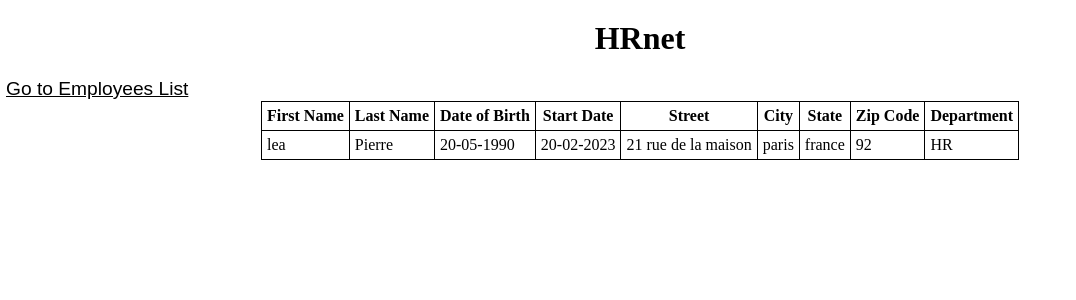
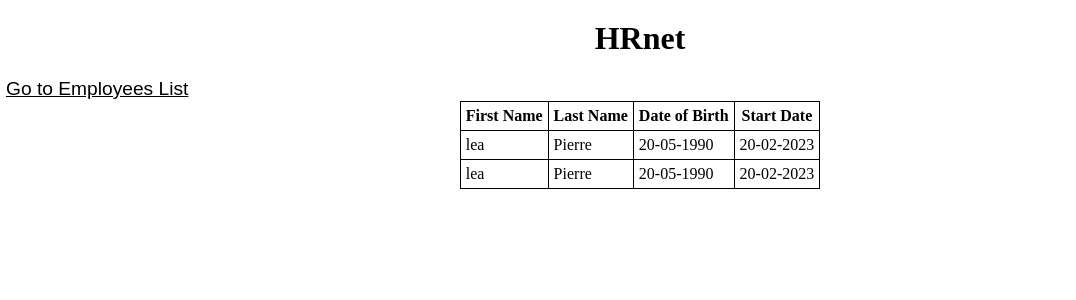
Before and after one commit to Nellylie/hrnet, a React (Create React App) app: page /#/employees in a window 1280 px wide. Shown: the top 300 px of the page, without its empty margins (0-1076 px from the left). Built offline with nearby package versions, Linux system fonts and the light colour scheme.

Commit message:
fix(): ajout nouvelle données

```diff
--- a/src/modules/tables/Tables.jsx
+++ b/src/modules/tables/Tables.jsx
@@ -4,21 +4,19 @@ import { useSelector } from 'react-redux';
 
 function DataTable() {
     const data = useSelector(state => state.form.formData);
-    console.log("dd", data);
+    console.log("Data for table:", data);
+
     const columns = React.useMemo(
         () => [
             { Header: 'First Name', accessor: 'firstName' },
             { Header: 'Last Name', accessor: 'lastName' },
             { Header: 'Date of Birth', accessor: 'dateOfBirth' },
             { Header: 'Start Date', accessor: 'dateStart' },
-            { Header: 'Street', accessor: 'address.street' },
-            { Header: 'City', accessor: 'address.city' },
-            { Header: 'State', accessor: 'address.state' },
-            { Header: 'Zip Code', accessor: 'address.zipCode' },
-            { Header: 'Department', accessor: 'department' },
         ],
-        []
+        [data]
     );
+
+    const tableInstance = useTable({ columns, data });
 
     const {
         getTableProps,
@@ -26,7 +24,7 @@ function DataTable() {
         headerGroups,
         rows,
         prepareRow,
-    } = useTable({ columns, data });
+    } = tableInstance;
 
     return (
         <div className="tableContainer">
@@ -45,9 +43,9 @@ function DataTable() {
                         prepareRow(row);
                         return (
                             <tr {...row.getRowProps()}>
-                                {row.cells.map(cell => {
-                                    return <td {...cell.getCellProps()} className="td">{cell.render('Cell')}</td>;
-                                })}
+                                {row.cells.map(cell => (
+                                    <td {...cell.getCellProps()} className="td">{cell.render('Cell')}</td>
+                                ))}
                             </tr>
                         );
                     })}
--- a/src/reduxsection/reducerForm.js
+++ b/src/reduxsection/reducerForm.js
@@ -3,10 +3,8 @@ import { FORM } from "./typeForm";
 const initialState = {
     formData: [{firstName: "lea", lastName: "Pierre", dateOfBirth: "20-05-1990",
     dateStart: "20-02-2023",
-    address: {street:"21 rue de la maison",
-        city:"paris",
-        state:"france",
-        zipCode:"92" },
+    department: "HR"}, {firstName: "lea", lastName: "Pierre", dateOfBirth: "20-05-1990",
+    dateStart: "20-02-2023",
     department: "HR"}]
 };
 
@@ -14,7 +12,7 @@ const formReducer = (state = initialState, action) => {
     switch (action.type) {
         case FORM:
             console.log('Form Data:', action.payload);
-            return { ...state, formData: action.payload };
+            return { ...state, formData: [...state.formData, action.payload] };
         default:
             return state;
     }
--- a/src/ui/home/Home.jsx
+++ b/src/ui/home/Home.jsx
@@ -21,12 +21,12 @@ function Home() {
             lastName: e.target["last-name"].value,
             dateOfBirth: e.target["date-of-birth"].value,
             dateStart: e.target["date-start"].value,
-            address: {
-                street: e.target["street"].value,
-                city: e.target["city"].value,
-                state: e.target["state"].value,
-                zipCode: e.target["zip-code"].value
-            },
+            // address: {
+            //     street: e.target["street"].value,
+            //     city: e.target["city"].value,
+            //     state: e.target["state"].value,
+            //     zipCode: e.target["zip-code"].value
+            // },
             department: e.target["department"].value
         };
         dispatch(submitForm(formData));
@@ -55,6 +55,8 @@ function Home() {
                     <input id="city" type="text" />
                     <label htmlFor="state">State</label>
                     <select id="state">
+                    <option value="paris">Paris</option>
+                    <option value="marseille">marseille</option>
                     </select>
                     <label htmlFor="zip-code">Zip Code</label>
                     <input id="zip-code" type="number" />
```
